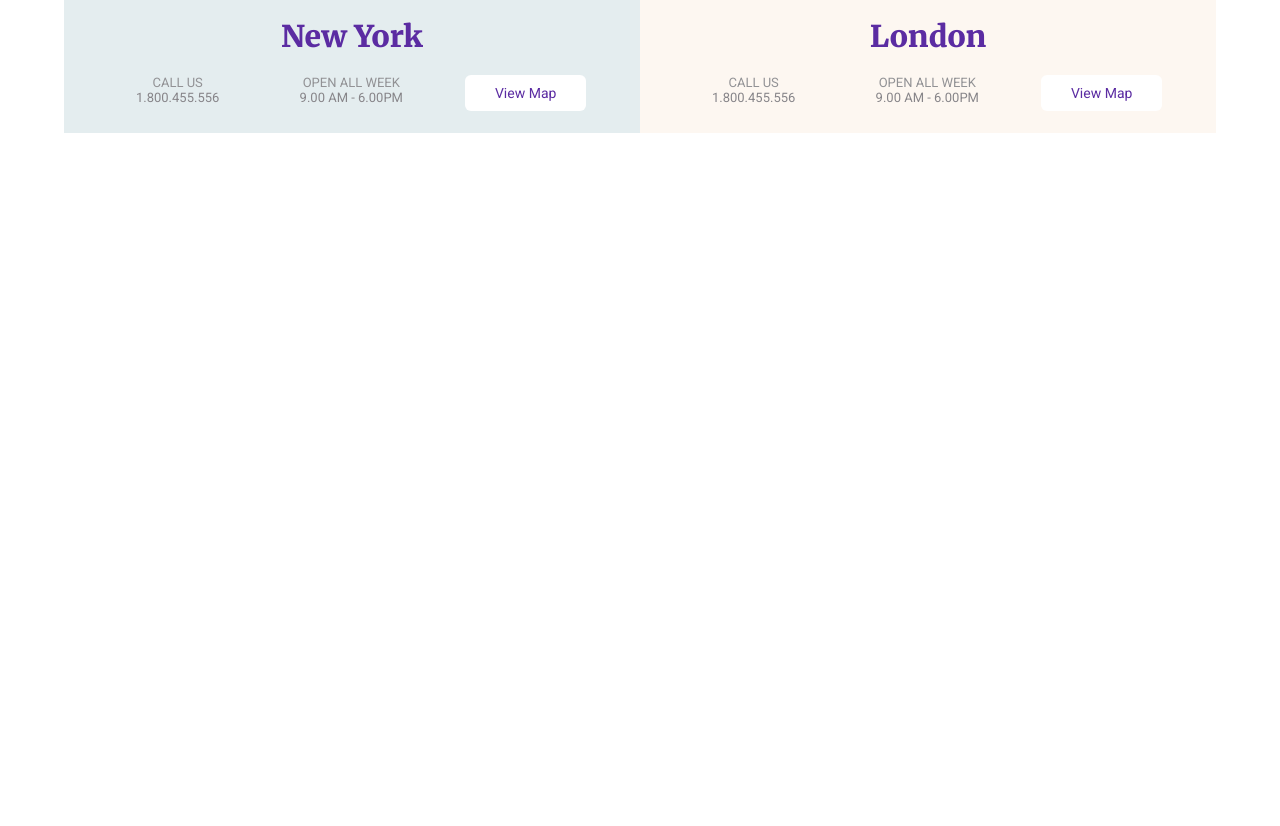
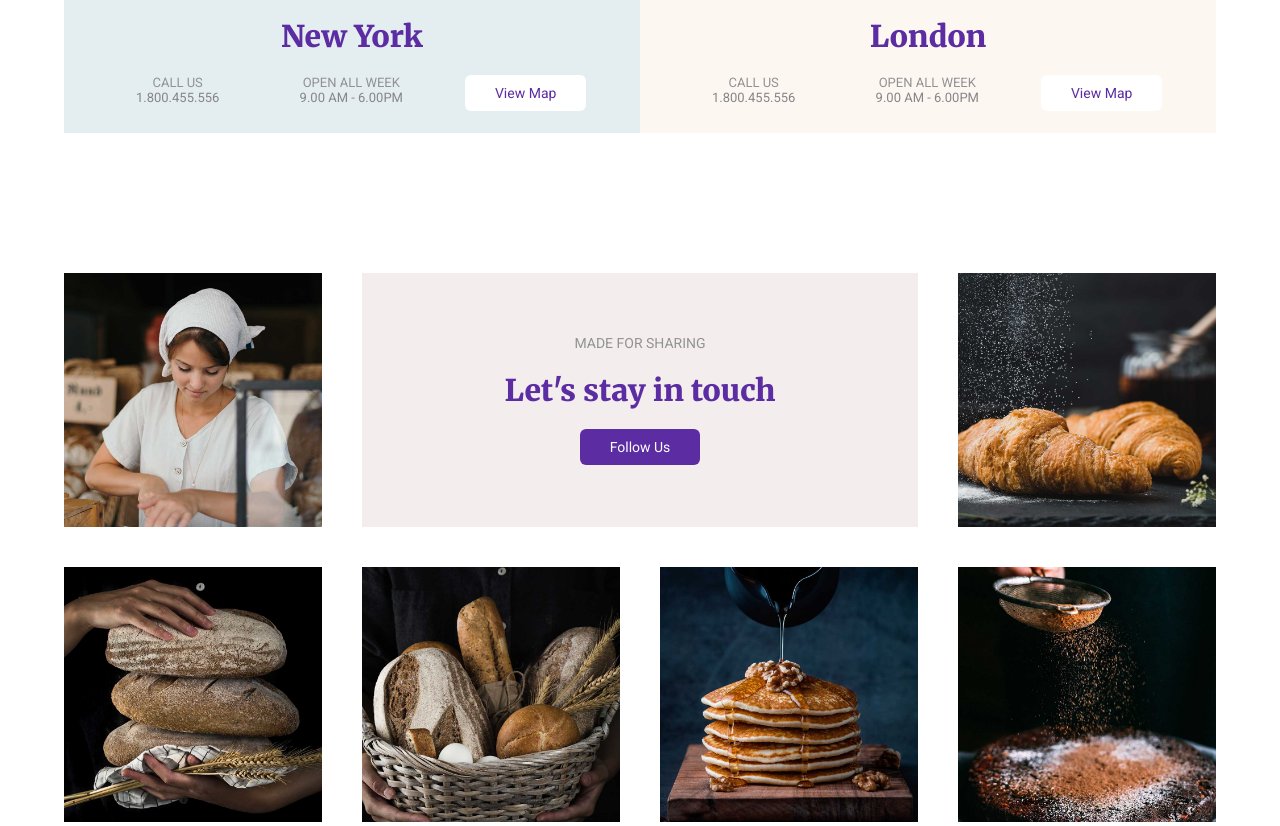
Before and after one commit to Osnago-L/proj-html-vuejs, a Vue app: page / in a window 1280 px wide. Shown: the part 5620-6446 px from the top of the page. Before the commit the page ends 5755 px from the top, so only its background shows below. Built offline with nearby package versions, Linux system fonts and the light colour scheme.

Commit message:
social section

```diff
--- a/src/components/macro/Main.vue
+++ b/src/components/macro/Main.vue
@@ -5,6 +5,7 @@
     <ProductsPrices/>
     <CardGrid/>
     <Locations/>
+    <SocialSection/>
   </div>
 </template>
 
@@ -14,6 +15,7 @@ import Weddings from "../sections/Weddings.vue";
 import ProductsPrices from "../sections/ProductsPrices.vue";
 import CardGrid from "../sections/CardGrid.vue";
 import Locations from "../sections/Locations.vue";
+import SocialSection from "../sections/SocialSection.vue";
 
 export default {
     name: "Main",
@@ -22,7 +24,8 @@ export default {
       Weddings,
       ProductsPrices,
       CardGrid,
-      Locations
+      Locations,
+      SocialSection
     }
 }
 </script>
--- a/src/components/sections/Locations.vue
+++ b/src/components/sections/Locations.vue
@@ -50,7 +50,6 @@ export default {
 <style lang="scss" scoped>
 .locations{
     padding-top: 140px;
-    height: 800px;
     text-align: center;
 
     &>div{
--- /dev/null
+++ b/src/components/sections/SocialSection.vue
@@ -0,0 +1,48 @@
+<template>
+  <div class="social-section container">
+      <div><img src="../../assets/img/social-1.jpg" alt=""></div>
+      <div class="social-card grid-span-2">
+          <span class="title-header">made for sharing</span>
+          <h1 class="title">Let's stay in touch</h1>
+          <button class="button-purple">Follow Us</button>
+      </div>
+      <div><img src="../../assets/img/social-2.jpg" alt=""></div>
+      <div><img src="../../assets/img/social-3.jpg" alt=""></div>
+      <div><img src="../../assets/img/social-4.jpg" alt=""></div>
+      <div><img src="../../assets/img/social-5.jpg" alt=""></div>
+      <div><img src="../../assets/img/social-6.jpg" alt=""></div>
+
+  </div>
+</template>
+
+<script>
+export default {
+    name: "SocialSection"
+}
+</script>
+
+<style lang="scss" scoped>
+.social-section{
+    padding-top: 140px;
+
+    display: grid;
+    grid-template-columns: repeat(4,1fr);
+    grid-template-rows: repeat(2,1fr);
+    gap: 40px;
+
+    .social-card{
+        background-color: #e9dedc85;
+        display: flex;
+        flex-direction: column;
+        align-items: center;
+        justify-content: center;
+    }
+    img{
+        width: 100%;
+        height: 100%;
+        max-width: 100%;
+        object-fit: cover;
+        object-position: center;
+    }
+}
+</style>
```
